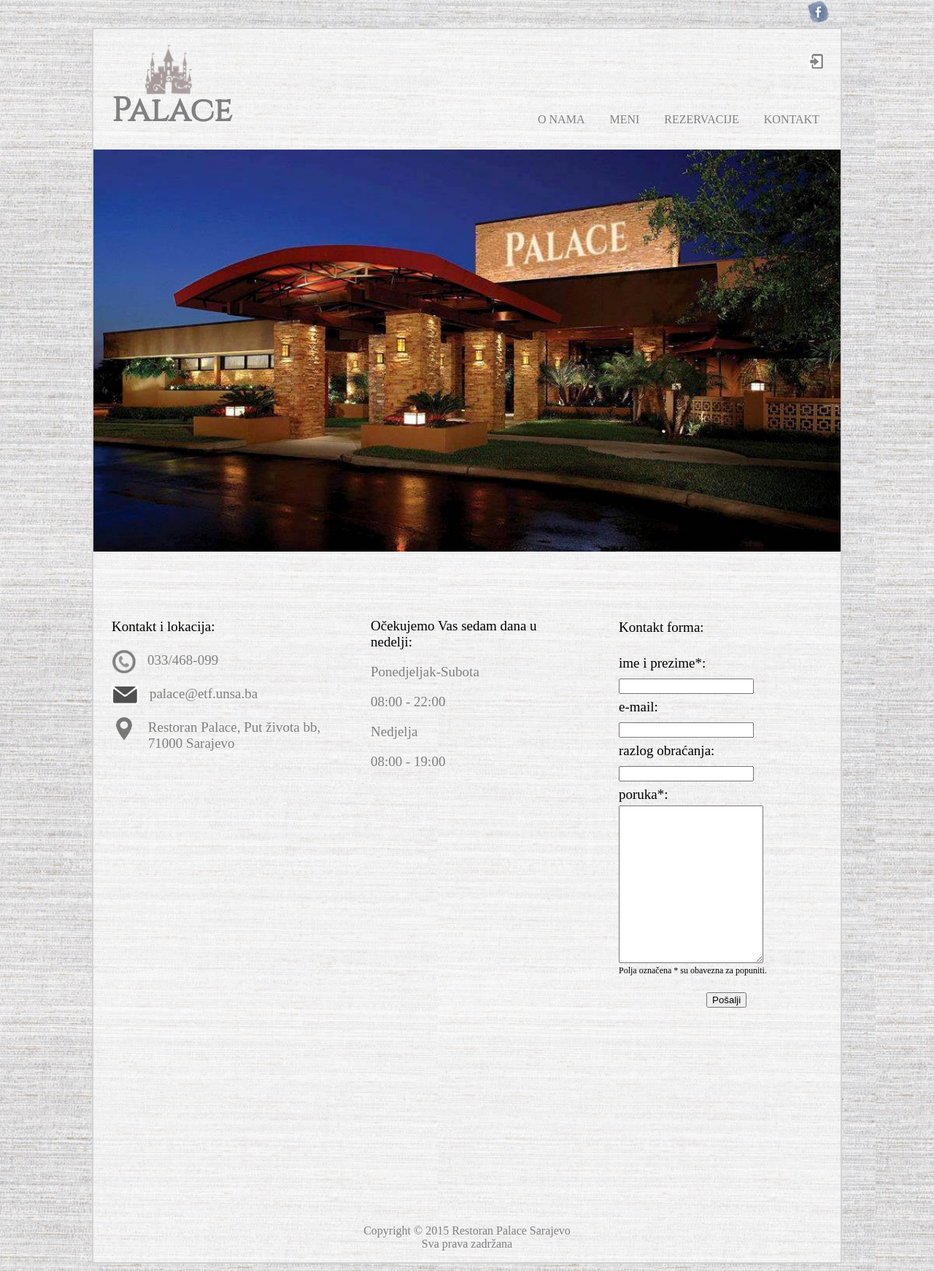
After one commit to WebTehnologijeETF/Restoran, a PHP site: page /stranica5.php in a window 1280 px wide. The commit adds this page. Shown: the whole page at 73% size. Run offline with PHP 8.4, Linux system fonts and the light colour scheme.

Commit message:
commit12

```diff
--- a/index.php
+++ b/index.php
@@ -19,7 +19,7 @@
 				    <li><a href="" onclick="ucitajStranicu('stranica2.html')">O NAMA</a></li>
 					<li><a href="" onclick="ucitajStranicu('stranica3.html')">MENI</a></li>
 					<li><a href="" onclick="ucitajStranicu('stranica4.html')">REZERVACIJE</a></li>
-					<li><a href="" onclick="ucitajStranicu('stranica5.html')">KONTAKT</a></li>
+					<li><a href="" onclick="ucitajStranicu('stranica5.php')">KONTAKT</a></li>
 				</ul>
 			</div>
 
--- a/stranica2.html
+++ b/stranica2.html
@@ -19,7 +19,7 @@
 				    <li><a href="" onclick="ucitajStranicu('stranica2.html')">O NAMA</a></li>
 					<li><a href="" onclick="ucitajStranicu('stranica3.html')">MENI</a></li>
 					<li><a href="" onclick="ucitajStranicu('stranica4.html')">REZERVACIJE</a></li>
-					<li><a href="" onclick="ucitajStranicu('stranica5.html')">KONTAKT</a></li>
+					<li><a href="" onclick="ucitajStranicu('stranica5.php')">KONTAKT</a></li>
 				</ul>
 			</div>
 
--- a/stranica3.html
+++ b/stranica3.html
@@ -19,7 +19,7 @@
 				    <li><a href="" onclick="ucitajStranicu('stranica2.html')">O NAMA</a></li>
 					<li><a href="" onclick="ucitajStranicu('stranica3.html')">MENI</a></li>
 					<li><a href="" onclick="ucitajStranicu('stranica4.html')">REZERVACIJE</a></li>
-					<li><a href="" onclick="ucitajStranicu('stranica5.html')">KONTAKT</a></li>
+					<li><a href="" onclick="ucitajStranicu('stranica5.php')">KONTAKT</a></li>
 				</ul>
 			</div>
 
--- a/stranica4.html
+++ b/stranica4.html
@@ -19,7 +19,7 @@
 				    <li><a href="" onclick="ucitajStranicu('stranica2.html')">O NAMA</a></li>
 					<li><a href="" onclick="ucitajStranicu('stranica3.html')">MENI</a></li>
 					<li><a href="" onclick="ucitajStranicu('stranica4.html')">REZERVACIJE</a></li>
-					<li><a href="" onclick="ucitajStranicu('stranica5.html')">KONTAKT</a></li>
+					<li><a href="" onclick="ucitajStranicu('stranica5.php')">KONTAKT</a></li>
 				</ul>
 			</div>
 
--- /dev/null
+++ b/stranica5.php
@@ -0,0 +1,197 @@
+<!DOCTYPE html>
+<html>
+	<head>
+		<link rel="shortcut icon" href="icon.ico"/>
+		<title>Restoran Palace</title>
+		<meta charset="UTF-8">
+		<link rel="stylesheet" type="text/css" href="wp.css">
+	</head>
+
+	<body>
+		<div id="frame">
+			<div id="header">
+				<a href="" onclick="ucitajStranicu('index.php')"><div id="palace"></div></a>
+				<a href="" onclick="ucitajStranicu('index.php')"><h1>Palace</h1></a>
+			</div>
+
+			<div id="nav">
+				<ul>
+				    <li><a href="" onclick="ucitajStranicu('stranica2.html')">O NAMA</a></li>
+					<li><a href="" onclick="ucitajStranicu('stranica3.html')">MENI</a></li>
+					<li><a href="" onclick="ucitajStranicu('stranica4.html')">REZERVACIJE</a></li>
+					<li><a href="" onclick="ucitajStranicu('stranica5.php')">KONTAKT</a></li>
+				</ul>
+			</div>
+
+			<a href="#"><div id="prijava"></div></a>
+
+			<a href="https://www.facebook.com/pages/Palace/355407241330586"><div id="fb"></div></a>
+
+
+			<img id="slikaRestorana" src="restoranPalace.jpg">
+
+			<div id="informacije">
+				<p>Kontakt i lokacija:</p>
+				<img id=telefon src="telefon.gif">
+				<p class="informacijep">033/468-099</p>
+				<img id=mail src="mail.jpg">
+				<p class="informacijep">palace@etf.unsa.ba</p>
+				<img id=location src="lokacija.png">
+				<p class="informacijep">Restoran Palace, Put života bb, 71000 Sarajevo</p>
+			</div>
+
+
+			<?php
+				$ime=$email=$naslov=$komentar="";
+				$imeErr=$emailErr=$komentarErr="";
+
+				function test_input($data){
+					$data=trim($data);
+					$data=stripcslashes($data);
+					$data=htmlspecialchars($data);
+					return $data;
+				}
+
+				if($_SERVER["REQUEST_METHOD"]=="POST"){
+					if(empty($_POST["ime"])) $imeErr="Greška!";
+					else {
+						$ime=test_input($_POST["ime"]);
+						if(!preg_match("/^[a-zA-ZčćžšđČĆŽŠĐ]+[ ][a-zA-ZčćžšđČĆŽŠĐ]+$/", $ime))
+							$imeErr="Greška!";
+					}
+
+					$email=test_input($_POST["mail"]);
+					if(!preg_match("/^[a-zA-Z0-9_.+-]+@[a-zA-Z0-9-]+\.[a-zA-Z0-9-.]+$/", $email))
+						$emailErr="Pogrešan e-mail!";
+
+					if(empty($_POST["poruka"])) $komentarErr="Napišite poruku!";
+					else $komentar=test_input($_POST["poruka"]);
+
+					$naslov=test_input($_POST["naslov"]);
+				}
+		    ?>
+
+			<div id="forma">
+				<p>Kontakt forma:</p>
+				<form name="mojaForma" method="post" action="<?php echo htmlspecialchars($_SERVER["PHP_SELF"]);?>"
+				onsubmit="return validateForm()" novalidate>
+					ime i prezime*:<br>
+					<input type="text" name="ime" onchange="provjeriIme()"><br> <!--required-->
+					e-mail:<br>
+					<input type="text" name="mail" onchange="provjeriMail()"><br>
+					razlog obraćanja:<br>
+					<input list="naslov" name="naslov">
+						<datalist id="naslov">
+							<option value="Ulažem prigovor">
+							<option value="Tražim informaciju">
+							<option value="Sugestije i prijedlozi">
+						</datalist>	<br>
+					poruka*:<br>
+					<textarea name="poruka" rows="14" cols="22" required onchange="provjeriPoruku()"></textarea><br><br>
+					<div id="posalji"><input type="submit" name="dugme" value="Pošalji"></div>
+				</form>
+			</div>
+
+
+			<div id="rvrijeme">
+				<p id="rvrijemep">Očekujemo Vas sedam dana u nedelji:</p>
+				<p>Ponedjeljak-Subota</p>
+				<p>08:00 - 22:00</p>
+				<p>Nedjelja</p>
+				<p>08:00 - 19:00</p>
+			</div>
+
+			<div id="uzv1"></div>
+			<div id="uzv2"></div>
+			<div id="uzv3"></div>
+
+			<div id="alert">
+				<div id="alert1"><?php echo $imeErr;?></div>
+				<div id="alert2"><?php echo $emailErr;?></div>
+				<div id="alert3"><?php echo $komentarErr;?></div>
+			</div>
+
+			<p id="inf">Polja označena * su obavezna za popuniti.</p>
+
+
+			<div id="footer">
+				<p>Copyright © 2015 Restoran Palace Sarajevo<br>
+				Sva prava zadržana</p>
+			</div>
+
+		</div>
+
+
+
+<!--		<script>
+			var boolIme=false;
+			var boolPoruka=false;
+
+			function validateForm(){
+				var b=document.forms["mojaForma"]["dugme"];
+				if(boolIme && boolPoruka) return true;
+				else return false;
+				}
+
+
+			function provjeriIme(){
+				var x=document.forms["mojaForma"]["ime"];
+				var imeRegEx=/^[a-zA-ZčćžšđČĆŽŠĐ]+[ ][a-zA-ZčćžšđČĆŽŠĐ]+$/;
+				var alertIme=document.getElementById("alert1");
+				if(!imeRegEx.test(x.value)){
+					x.style.background="#FFE6E6";
+				 	document.getElementById('uzv1').style.opacity=1.0;
+				 	boolIme=false;
+				 	alertIme.innerHTML="Greška!";
+				 	validateForm();
+				}
+				else{
+					x.style.background="#EAFEEA";
+					document.getElementById('uzv1').style.opacity=0;
+					boolIme=true;
+					alertIme.innerHTML="";
+					validateForm();
+				}
+			}
+
+			function provjeriMail(){
+				var x=document.forms["mojaForma"]["mail"];
+				var mejlRegEx=/^[a-zA-Z0-9_.+-]+@[a-zA-Z0-9-]+\.[a-zA-Z0-9-.]+$/;
+				var alertMail=document.getElementById("alert2");
+				if(!mejlRegEx.test(x.value)){
+					x.style.background="#FFE6E6";
+					document.getElementById('uzv2').style.opacity=1.0;
+					alertMail.innerHTML="Pogrešan e-mail!";
+
+				}
+				else{
+					x.style.background="#EAFEEA";
+					document.getElementById('uzv2').style.opacity=0;
+					alertMail.innerHTML="";
+
+				}
+			}
+
+			function provjeriPoruku(){
+				var x=document.forms["mojaForma"]["poruka"];
+				var alertPoruka=document.getElementById("alert3");
+				if(x.value=="" || x.value==null){
+					x.style.background="#FFE6E6";
+					document.getElementById('uzv3').style.opacity=1.0;
+					boolPoruka=false;
+					alertPoruka.innerHTML="Napišite poruku!";
+					validateForm();
+				}
+				else{
+					x.style.background="#EAFEEA";
+					document.getElementById('uzv3').style.opacity=0;
+					boolPoruka=true;
+					alertPoruka.innerHTML="";
+					validateForm();
+				}
+			}
+		</script>  -->
+	<!--	<script src="mojaskripta.js"></script> -->
+		<script src="UcitavanjeStranica.js"></script>
+	</body>
+</html>
```
